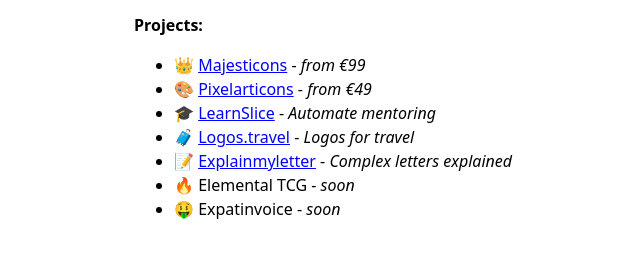
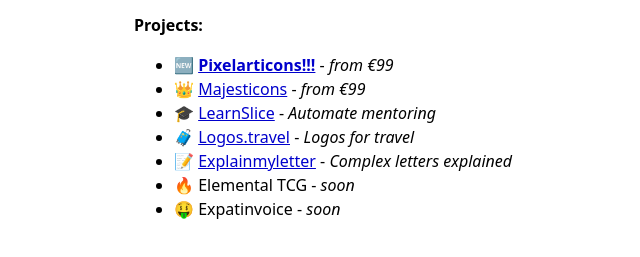
Before and after one commit to halfmage/portfolio, an Eleventy site: page index.html in a window 1280 px wide. Shown: the part 233-490 px from the top of the page, without its empty margins (306-946 px from the left). Built offline with nearby package versions, Linux system fonts and the light colour scheme; Eleventy itself is replaced by a stand-in of ours; files that its build step writes are made by us from their sources; files whose address does not match are found by name.

Commit message:
Pixelarticons update

```diff
--- a/index.html
+++ b/index.html
@@ -26,7 +26,7 @@
             font-family: system-ui, -apple-system, BlinkMacSystemFont, sans-serif;
         }
         a {
-            color: blue
+            color: #00c;
         }
         a:hover {
             text-decoration: none;
@@ -44,8 +44,8 @@
 
     <p><strong>Projects:</strong></p>
     <ul>
+        <li>🆕 <a style="font-weight: bold;" href="https://pixelarticons.com" target="_blank">Pixelarticons!!!</a> - <em>from €99</em></li>
         <li>👑 <a href="https://majesticons.com" target="_blank">Majesticons</a> - <em>from €99</em></li>
-        <li>🎨 <a href="https://pixelarticons.com" target="_blank">Pixelarticons</a> - <em>from €49</em></li>
         <li>🎓 <a href="https://learnslice.com/en/">LearnSlice</a> - <em>Automate mentoring</em></li>
         <li>🧳 <a href="https://logos.travel" target="_blank">Logos.travel</a> - <em>Logos for travel</em></li>
         <li>📝 <a href="https://explainmyletter.com" target="_blank">Explainmyletter</a> - <em>Complex letters explained</em></li>
```
